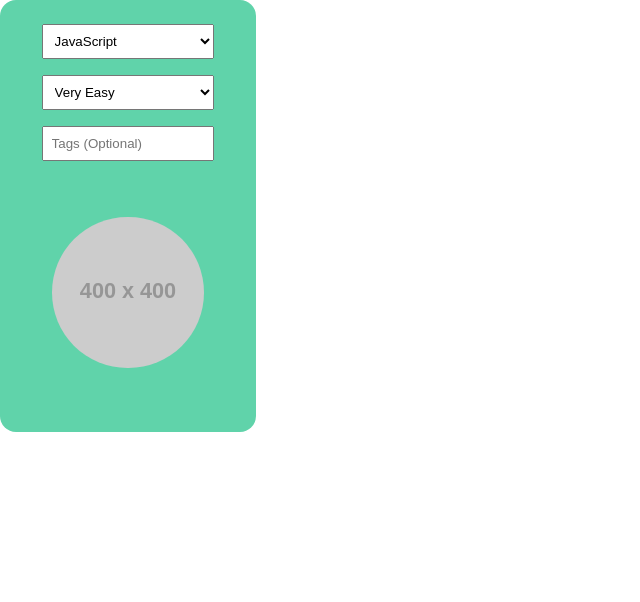
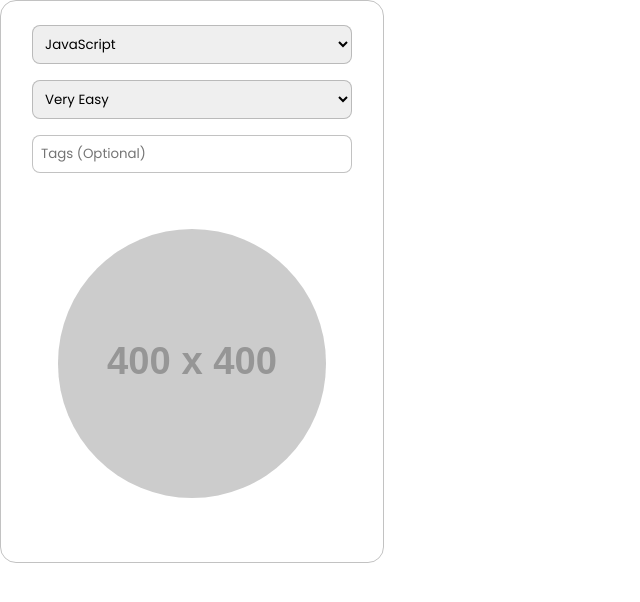
Before and after one commit to AlyBitVerse/codebyte, a website: page public/pages/challenges.html in a window 1280 px wide. Shown: the whole page, without its empty margins (0-640 px from the left). Drawn offline with Linux system fonts and the light colour scheme; placeholder pictures from the web are drawn by us; files whose address does not match are found by name.

Commit message:
Update form style

```diff
--- a/public/assets/styles/style.css
+++ b/public/assets/styles/style.css
@@ -1,20 +1,34 @@
 /* Start selections-menu */
 .selections-menu {
-  width: 20%;
-  background-color: var(--color-accent-tertiary);
+  width: 30%;
+  min-width: 20rem;
+  border: solid 0.5px #807f7f7a;
   border-radius: 1rem;
   position: absolute;
 }
 .selections-menu form {
-  width: 80%;
-  padding: 1rem 0.5rem;
+  width: 90%;
+  padding: 1rem 0.25rem;
   margin: 0 auto;
 }
 .selections-menu form select,
-input {
+.selections-menu form input {
   padding: 0.5rem;
   margin: 0.5rem;
+  border: solid #807f7f7a 0.5px;
+  border-radius: 0.5rem;
+  font-family: "poppins", sans-serif;
 }
+
+.selections-menu form select:hover,
+.selections-menu form input:hover {
+  border: solid #807f7f 0.5px;
+}
+.selections-menu form select:focus,
+.selections-menu form input:focus {
+  border: solid var(--color-accent-primary) 0.75px;
+}
+
 .selections-menu form img {
   width: 80%;
   margin: 3rem auto;
--- a/public/js/challenges.js
+++ b/public/js/challenges.js
@@ -19,7 +19,7 @@ document.addEventListener("DOMContentLoaded", () => {
           <option value="">Expert</option>
         </select>
 
-        <input list="Tags" name="" id="" placeholder="Tags (Optional)" />
+        <input list="Tags" name="tags" id="tags" placeholder="Tags (Optional)" />
         <datalist id="Tags">
           <option value="Loops"></option>
           <option value="Conditions"></option>
--- a/public/pages/challenges.html
+++ b/public/pages/challenges.html
@@ -10,38 +10,7 @@
     <link rel="stylesheet" href="../assets/styles/queries.css" />
   </head>
   <body>
-    <div class="selections-menu">
-      <!-- <form class="flex col">
-        <select name="lang" id="">
-          <option value="">JavaScript</option>
-          <option value="">Python</option>
-          <option value="">PHP</option>
-          <option value="">C#</option>
-          <option value="">C++</option>
-          <option value="">Java</option>
-        </select>
-        <select name="level" id="">
-          <option value="">Very Easy</option>
-          <option value="">Easy</option>
-          <option value="">Meduim</option>
-          <option value="">Hard</option>
-          <option value="">Very Hard</option>
-          <option value="">Expert</option>
-        </select>
-
-        <input list="Tags" name="" id="" placeholder="Tags (Optional)" />
-        <datalist id="Tags">
-          <option value="Loops"></option>
-          <option value="Conditions"></option>
-          <option value="Functions"></option>
-          <option value="Strings"></option>
-          <option value="Arrays"></option>
-          <option value="Numbers"></option>
-        </datalist>
-        <img src="https://placehold.co/400" alt="">
-      </form> -->
-    </div>
-
+    <section class="selections-menu"></section>
     <script
       src="https://kit.fontawesome.com/49f880beca.js"
       crossorigin="anonymous"></script>
```
